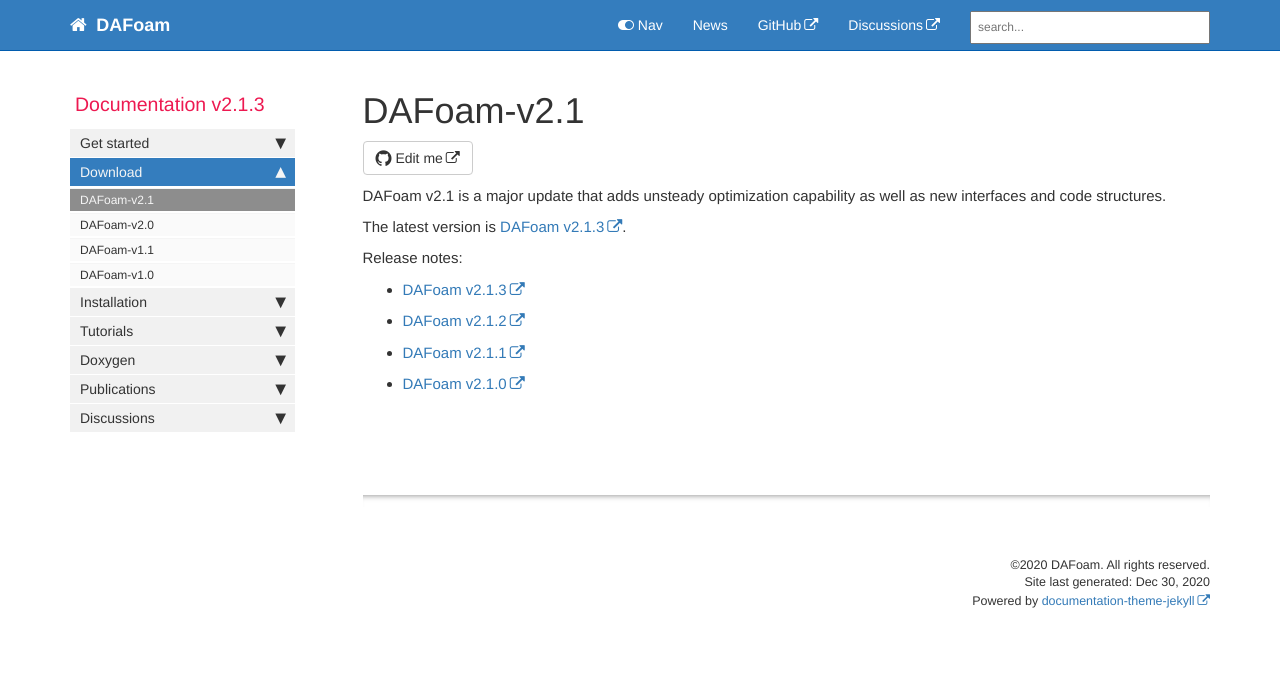
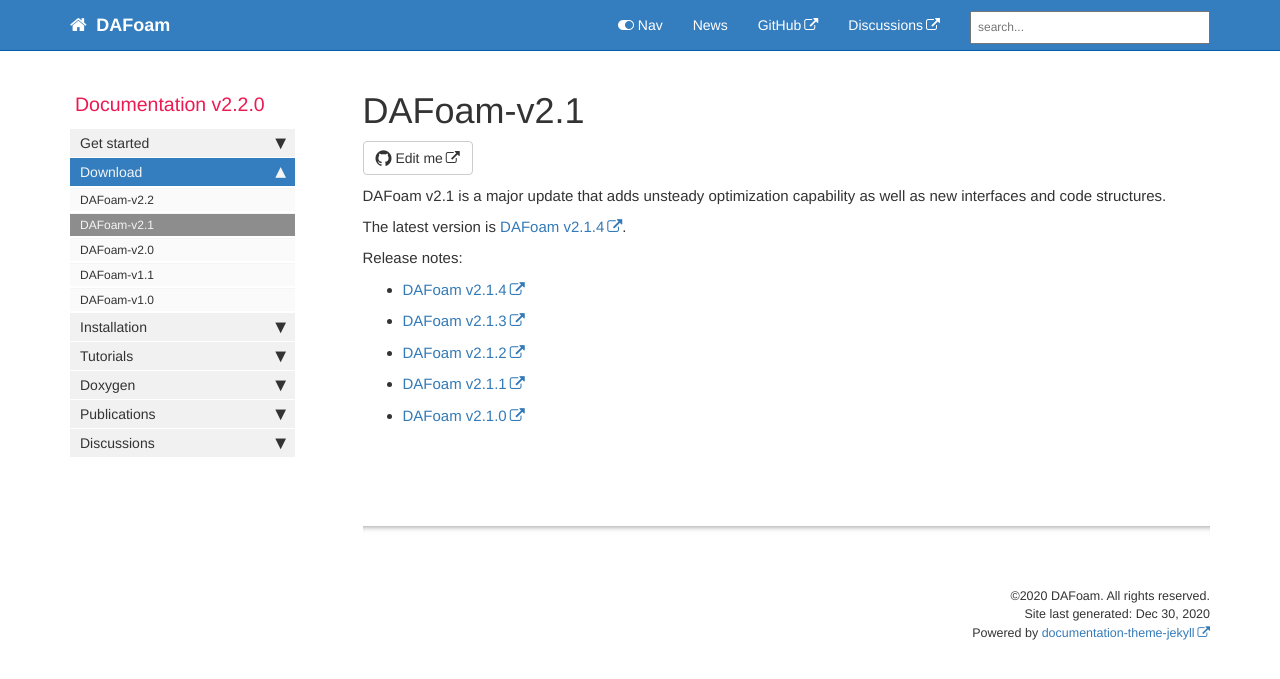
Before and after one commit to DAFoam/DAFoam.github.io, a Jekyll site: the page built from pages/mydoc/mydoc_download_v2.1.md, in a window 1280 px wide. Shown: the top 679 px of the page. Built offline with Jekyll 4.4.1, drawn with Linux system fonts in a browser that asks for light colours; comment, search, counter and statistics services are not loaded.

Commit message:
content update

```diff
--- a/_config.yml
+++ b/_config.yml
@@ -12,7 +12,7 @@ site_title: DAFoam
 company_name: DAFoam
 # this appears in the footer
 
-latest_version: v2.1.3
+latest_version: v2.2.0
 # define the latest version of DAFoam
 
 github_editme_path: DAFoam/DAFoam.github.io/blob/master/
--- a/_data/sidebars/mydoc_sidebar.yml
+++ b/_data/sidebars/mydoc_sidebar.yml
@@ -2,7 +2,7 @@
 
 entries:
 - title: sidebar
-  product: Documentation v2.1.3
+  product: Documentation v2.2.0
   version:
   folders:
 
@@ -51,6 +51,10 @@ entries:
   - title: Download
     output: web, pdf
     folderitems:
+
+    - title: DAFoam-v2.2
+      url: /mydoc_download_v2.2.html
+      output: web, pdf
 
     - title: DAFoam-v2.1
       url: /mydoc_download_v2.1.html
--- a/pages/mydoc/mydoc_download_v2.1.md
+++ b/pages/mydoc/mydoc_download_v2.1.md
@@ -9,9 +9,11 @@ folder: mydoc
 
 DAFoam v2.1 is a major update that adds unsteady optimization capability as well as new interfaces and code structures.
 
-The latest version is [DAFoam {{ site.latest_version }}](https://github.com/mdolab/dafoam/archive/{{ site.latest_version }}.tar.gz).
+The latest version is [DAFoam v2.1.4](https://github.com/mdolab/dafoam/archive/v2.1.4.tar.gz).
 
 Release notes:
+
+- [DAFoam v2.1.4](https://github.com/mdolab/dafoam/releases/tag/v2.1.4)
 
 - [DAFoam v2.1.3](https://github.com/mdolab/dafoam/releases/tag/v2.1.3)
 
```
Also changed, not shown: pages/mydoc/mydoc_download_v2.2.md (added, +19 -0 lines).
